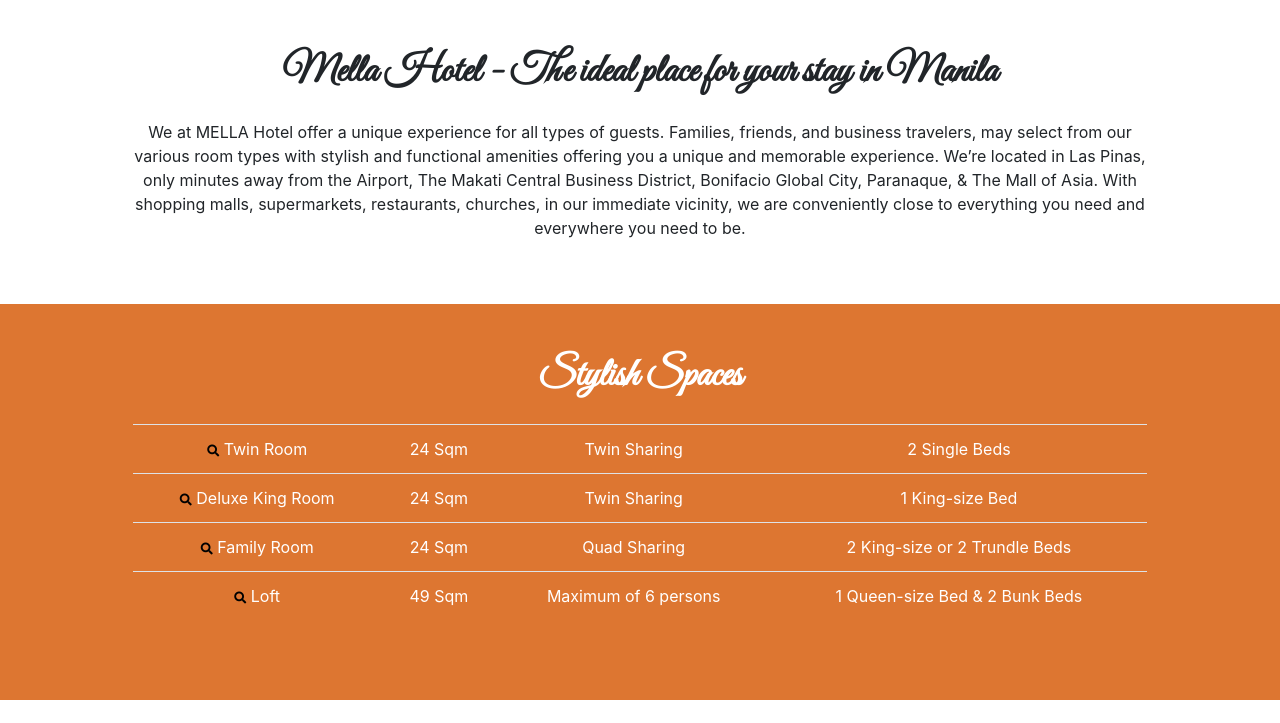
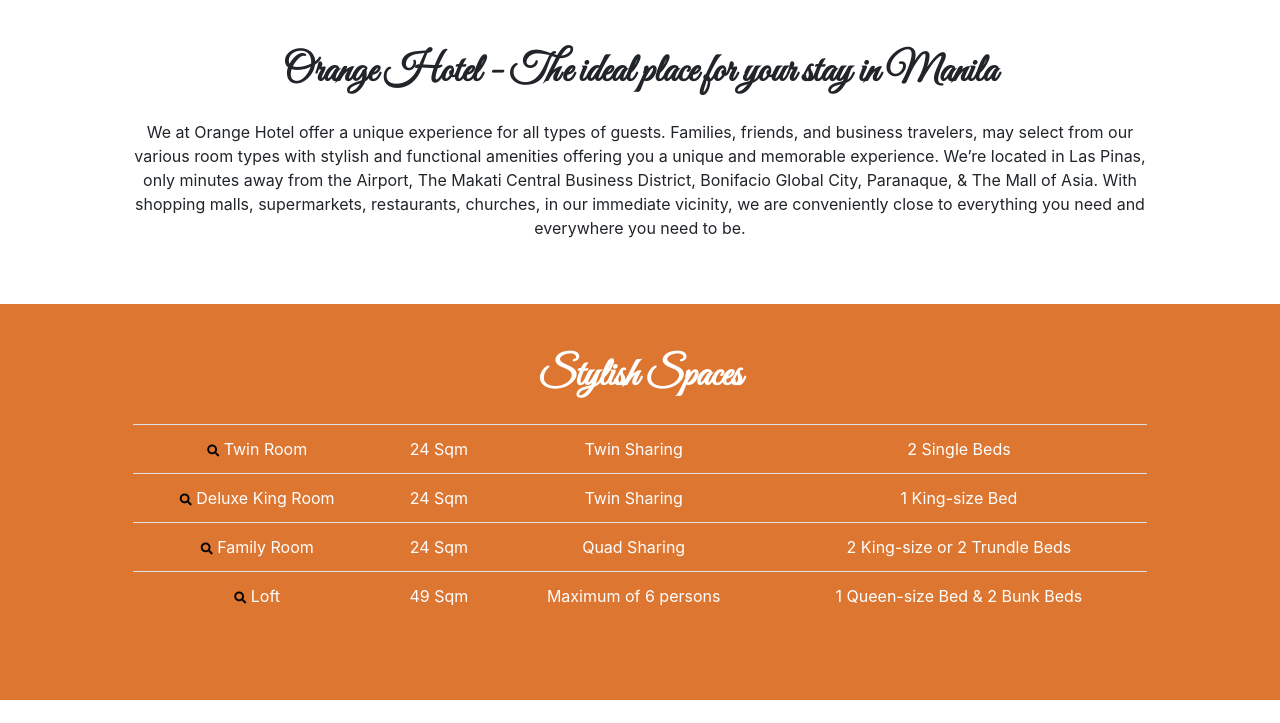
Before and after one commit to jzonlazo45/Hotel, a plain HTML site: page index.html in a window 1280 px wide. Shown: the part 757-1480 px from the top of the page. Drawn offline with nearby package versions, Linux system fonts and the light colour scheme.

Commit message:
updated 8-23

```diff
--- a/fragments/footer/footer-basic.html
+++ b/fragments/footer/footer-basic.html
@@ -5,7 +5,7 @@
             <div class="row">
                 <div class="col-md-6 ">
                   <div class="logo-part">
-                      <h4>Mella Hotel</h4>
+                      <h4>Orange Hotel</h4>
                       <p>7637 Laurel Dr. King Of Prussia, PA 19406</p>
                       <p>Use this tool as test data for an automated system or find your next pen</p>
                   </div>
--- a/index.html
+++ b/index.html
@@ -4,7 +4,7 @@
     <!-- Required meta tags -->
     <meta charset="utf-8">
     <meta name="viewport" content="width=device-width, initial-scale=1, shrink-to-fit=no">
-    <title>Mella Hotel</title>
+    <title>Orange Hotel</title>
 
     <!-- Bootstrap CSS -->
     <link rel="stylesheet" href="https://maxcdn.bootstrapcdn.com/bootstrap/4.0.0/css/bootstrap.min.css" integrity="sha384-Gn5384xqQ1aoWXA+058RXPxPg6fy4IWvTNh0E263XmFcJlSAwiGgFAW/dAiS6JXm" crossorigin="anonymous">
@@ -34,8 +34,8 @@
     <div class="container">
       <div class="row p-5">
         <div class="col-md-12">
-          <h1 class="text-center mb-4">Mella Hotel - The ideal place for your stay in Manila</h1>
-          <p class="text-center">We at MELLA Hotel offer a unique experience for all types of guests. Families, friends, and business travelers, may select from our various room types with stylish and functional amenities offering you a unique and memorable experience. We’re located in Las Pinas, only minutes away from the Airport, The Makati Central Business District, Bonifacio Global City, Paranaque, & The Mall of Asia. With shopping malls, supermarkets, restaurants, churches, in our immediate vicinity, we are conveniently close to everything you need and everywhere you need to be.</p>
+          <h1 class="text-center mb-4">Orange Hotel - The ideal place for your stay in Manila</h1>
+          <p class="text-center">We at Orange Hotel offer a unique experience for all types of guests. Families, friends, and business travelers, may select from our various room types with stylish and functional amenities offering you a unique and memorable experience. We’re located in Las Pinas, only minutes away from the Airport, The Makati Central Business District, Bonifacio Global City, Paranaque, & The Mall of Asia. With shopping malls, supermarkets, restaurants, churches, in our immediate vicinity, we are conveniently close to everything you need and everywhere you need to be.</p>
         </div>
       </div>
     </div>
```
